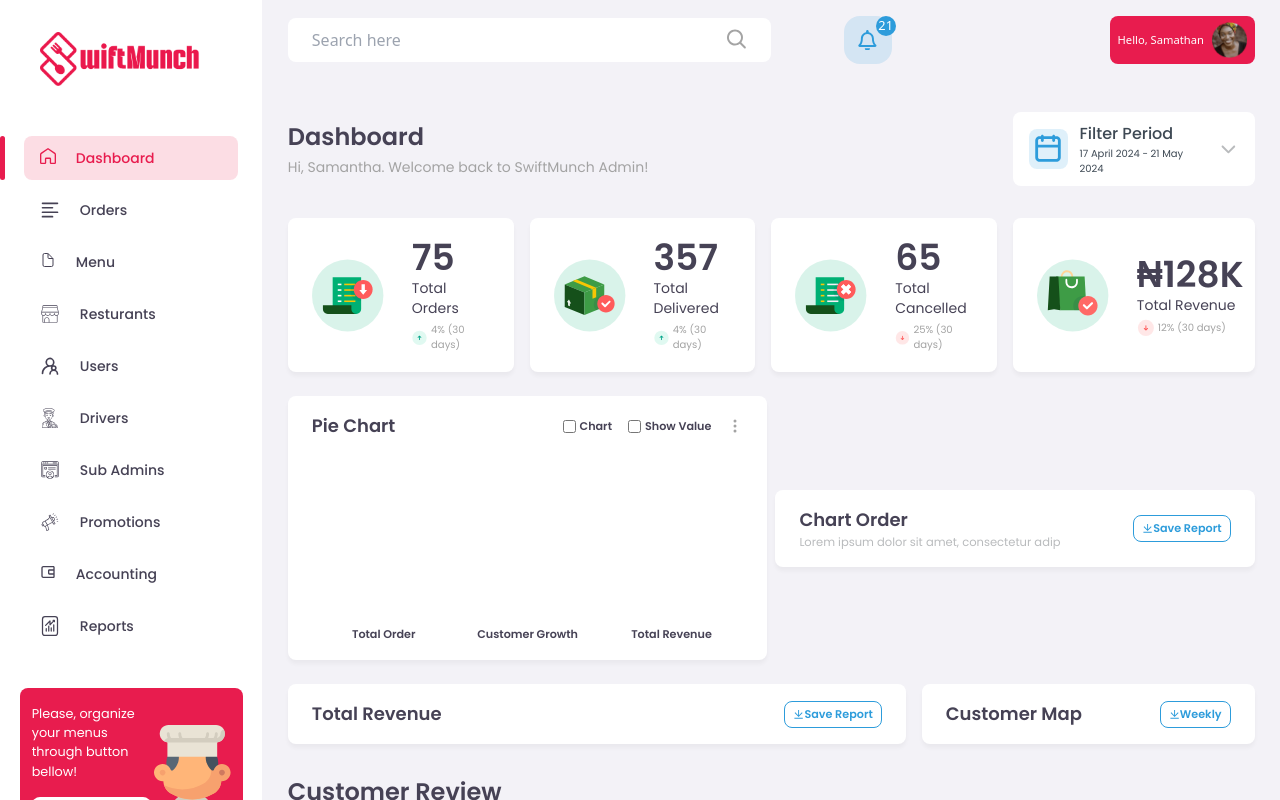
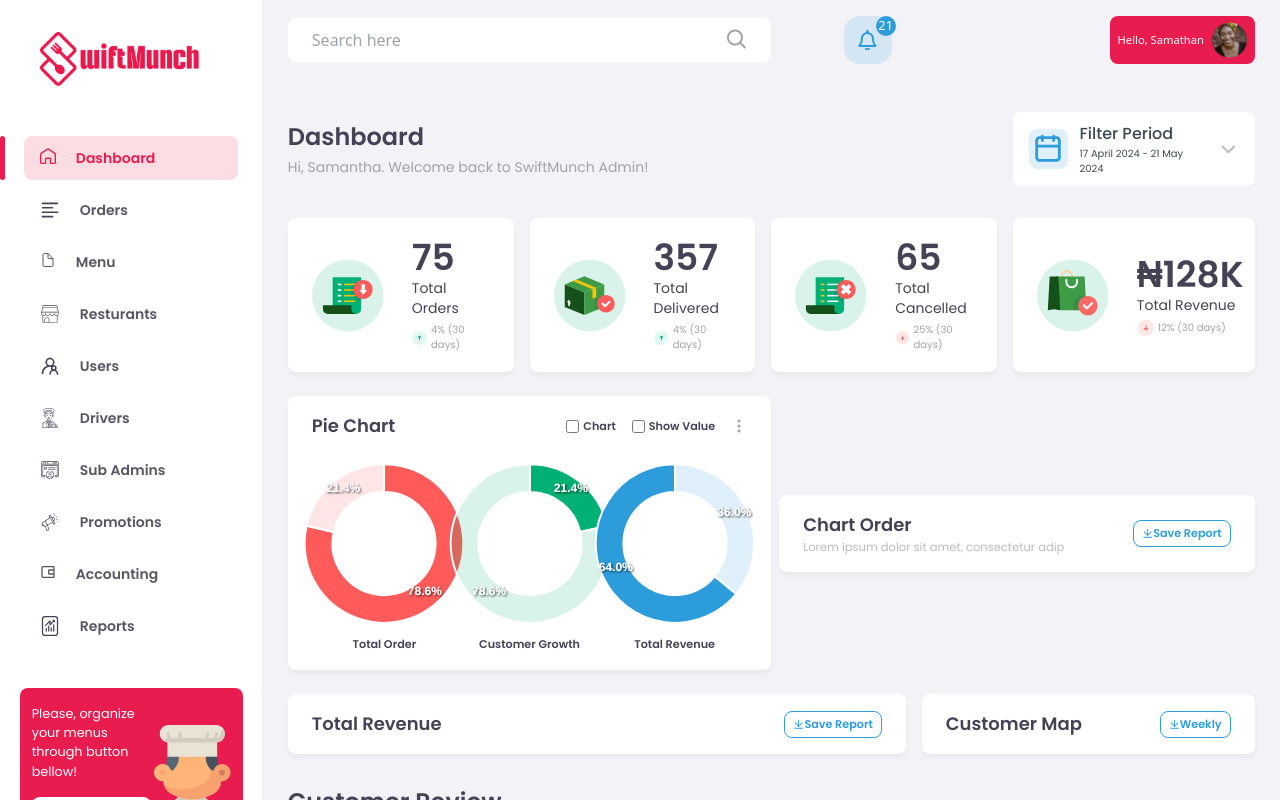
Before and after one commit to Toymat01/swiftMunch_admin, a Next.js app: page / in a window 1280 px wide. Built offline with nearby package versions, Linux system fonts and the light colour scheme; sample sign-in values are in the browser's storage.

Commit message:
added pie chart

```diff
--- a/app/(dashboard)/orders/[orderId]/page.tsx
+++ b/app/(dashboard)/orders/[orderId]/page.tsx
@@ -61,7 +61,6 @@ function Page() {
             .then((data) => {
                 setOrdersDetails(data)
                 setIsLoading(false)
-                console.log(data);
 
             }).catch(err => {
                 if (err?.status == 401) {
--- a/app/(dashboard)/orders/ordersUI/index.tsx
+++ b/app/(dashboard)/orders/ordersUI/index.tsx
@@ -189,7 +189,7 @@ export default function Index({ }: Props) {
       .then((res) => res.json())
       .then((data) => {
         toast.success(data.message)
-        console.log(data);
+
         setCancelOrderLoading((prevState => ({
           ...prevState,
           [id]: false
@@ -269,7 +269,6 @@ export default function Index({ }: Props) {
     })
       .then((res) => res.json())
       .then((data) => {
-        console.log(data);
         setRiderModalShow(false)
         setAssigning_rider(false)
         fetchAllOrders()
--- a/app/(dashboard)/page.tsx
+++ b/app/(dashboard)/page.tsx
@@ -5,9 +5,9 @@ import { RiDownloadLine } from "react-icons/ri";
 import { BsThreeDotsVertical } from "react-icons/bs";
 import { useState } from 'react';
 import { Poppins } from 'next/font/google'
-//import dynamic from "next/dynamic";
+import dynamic from "next/dynamic";
 //import ReactApexChart from "react-apexcharts";
-//const ReactApexChart = dynamic(() => import("react-apexcharts"), { ssr: false });
+const ReactApexChart = dynamic(() => import("react-apexcharts"), { ssr: false });
 import { Card, SmallCard } from "@/components/ui/card/Card";
 import Review from "@/components/ui/TestimonialCard/Review";
 import AnandreansyahPix from "../../public/images/Anandreansyah.png"
@@ -175,20 +175,77 @@ export default function Home() {
               <div className="chart flex flex-col w-2/6 items-center">
                 <div className="chart">
 
-                  {/*   <ReactApexChart options={totalOrders.options} series={totalOrders.series} type="donut" width="210" /> */}
+                  <ReactApexChart
+                    options={{
+                      legend: {
+                        show: false,
+                      },
+                      fill: {
+                        colors: ['#FF5B5B', '#FF5B5B26'],
+                        type: 'solid',
+                        pattern: {
+                          style: 'verticalLines',
+                          width: 40,
+                          height: 40,
+                          strokeWidth: 20,
+                        },
+                      }
+                    }}
+                    series={[55, 15]}
+                    type="donut"
+                    width={"210"}
+                  />
                 </div>
                 <p className="text-[0.7rem]">Total Order</p>
               </div>
               <div className="chart flex flex-col w-2/6 items-center">
                 <div className="chart">
 
-                  {/*   <ReactApexChart options={totalOrders.options} series={totalOrders.series} type="donut" width="210" /> */}
+                  <ReactApexChart
+                    options={{
+                      legend: {
+                        show: false,
+                      },
+                      fill: {
+                        colors: ['#00B074', '#00B07426'],
+                        type: 'solid',
+                        pattern: {
+                          style: 'verticalLines',
+                          width: 40,
+                          height: 40,
+                          strokeWidth: 20,
+                        },
+                      }
+                    }}
+                    series={[15, 55]}
+                    type="donut"
+                    width={"210"}
+                  />
                 </div>
                 <p className="text-[0.7rem]">Customer Growth</p>
               </div>
               <div className="chart flex flex-col w-2/6 items-center">
                 <div className="chart">
-                  {/*   <ReactApexChart options={totalOrders.options} series={totalOrders.series} type="donut" width="210" /> */}
+                  <ReactApexChart
+                    options={{
+                      legend: {
+                        show: false,
+                      },
+                      fill: {
+                        colors: ['#2D9CDB26', '#2D9CDB'],
+                        type: 'solid',
+                        pattern: {
+                          style: 'verticalLines',
+                          width: 40,
+                          height: 40,
+                          strokeWidth: 20,
+                        },
+                      }
+                    }}
+                    series={[36, 64]}
+                    type="donut"
+                    width={"210"}
+                  />
                 </div>
                 <p className="text-[0.7rem]">Total Revenue</p>
               </div>
@@ -209,8 +266,7 @@ export default function Home() {
             </div>
             <div className="charts flex justify-between items-center w-full mt-4 text-grey3 font-bold text-sm px-2">
               <div className="chart w-full">
-
-                {/* <ReactApexChart options={{
+                {/*  <ReactApexChart options={{
                   legend: {
                     show: false,
                   },
@@ -291,7 +347,7 @@ export default function Home() {
                     height: 350,
                     type: 'bar',
                   },
-                  //colors: ["red", "blue"],
+                  colors: ["red", "blue"],
                   plotOptions: {
                     bar: {
                       columnWidth: '45%',
--- a/components/layout/Sidebar.tsx
+++ b/components/layout/Sidebar.tsx
@@ -23,7 +23,7 @@ export const navlist: MenuItem[] = [
   {
     label: "Dashboard",
     path: "/",
-    icon: <GrHomeRounded size={16}  />,
+    icon: <GrHomeRounded size={16} />,
   },
   {
     label: "Orders",
@@ -93,16 +93,15 @@ function Sidebar() {
       <ul className="nav-container flex flex-col gap-y-2">
         {navlist.map((nav, index) => {
 
-
           return (
-            <li key={index} className='gay-y-4 flex items-center justify-between mr-6'>
-              {pathname.includes(nav.path) ? <span className='w-[2%] bg-primary inline-block py-3 rounded-lg h-[2.7rem]'></span> : <span className='w-[2%] inline-block py-3 rounded-lg h-[2.7rem]'></span>}
+            <li key={index} className='gay-y-4 flex items-center justify-between mr-6 font-semibold' >
+              {pathname == nav.path ? <span className='w-[2%] bg-primary inline-block py-3 rounded-lg h-[2.7rem]'></span> : <span className='w-[2%] inline-block py-3 rounded-lg h-[2.7rem]'></span>}
 
               <Link
                 href={nav.path}
-                className={`pl-4 flex font-medium pr-4 text-grey3 text-sm hover:bg-primary-shade hover:text-primary py-3 rounded-lg w-[90%] ${pathname === nav.path ? "bg-primary-shade text-primary font-extrabold" : ""}`}>
+                className={`pl-4 flex pr-4 text-[#595663] text-sm hover:bg-primary-shade hover:text-primary py-3 rounded-lg w-[90%] ${pathname === nav.path ? "bg-primary-shade text-primary font-extrabold" : ""}`}>
                 {nav.icon}
-                <span className="ml-5">{nav.label}</span>
+                <span className="ml-5 " >{nav.label}</span>
               </Link>
             </li>
           )
--- a/package.json
+++ b/package.json
@@ -9,10 +9,12 @@
     "lint": "next lint"
   },
   "dependencies": {
+    "apexcharts": "^3.48.0",
     "axios": "^1.6.8",
     "moment": "^2.30.1",
     "next": "14.1.4",
     "react": "^18",
+    "react-apexcharts": "^1.4.1",
     "react-dom": "^18",
     "react-icons": "^5.0.1",
     "react-redux": "^9.1.0",
```
Also changed, not shown: 1 other file (tests, documents, lock files or other folders).
